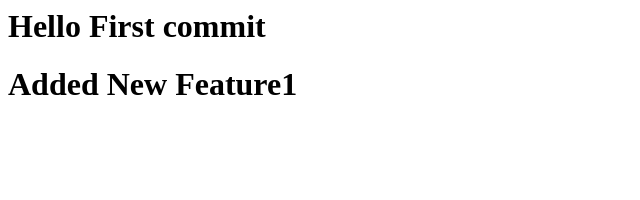
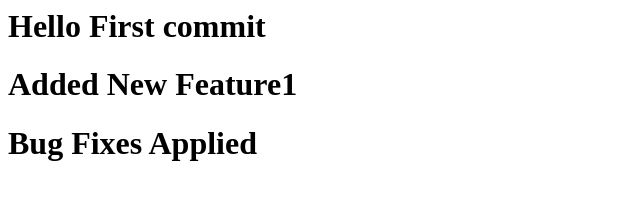
Before and after one commit to Kudhan/Git-Practise, a plain HTML site: page index.html in a window 1280 px wide. Shown: the whole page, without its empty margins (0-640 px from the left). Drawn offline with Linux system fonts and the light colour scheme.

Commit message:
added f3

```diff
--- a/index.html
+++ b/index.html
@@ -2,5 +2,6 @@
     <body>
         <h1>Hello First commit</h1>
         <h1>Added New Feature1</h1>
+        <h1>Bug Fixes Applied</h1>
     </body>
 </html>
```
